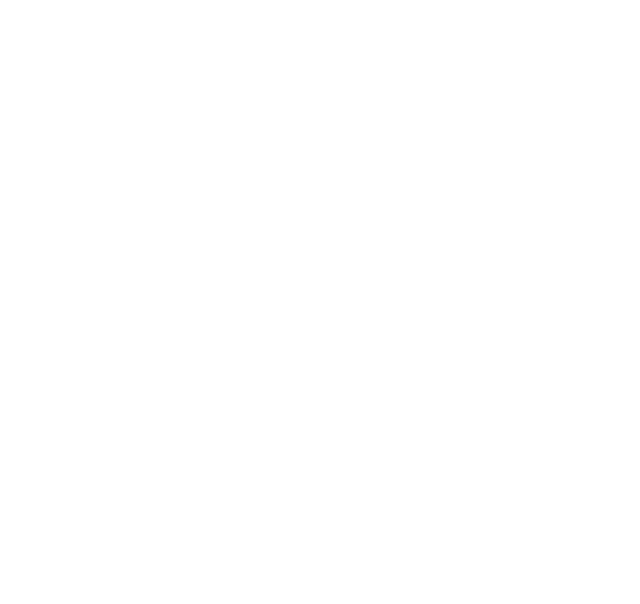
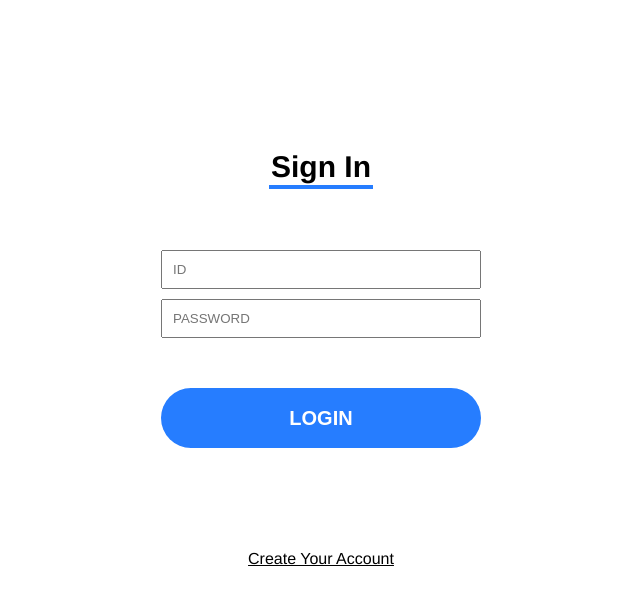
Before and after one commit to kuy00/web-chat-frontend, a Vue app: page /login in a window 1280 px wide. Before the commit this address had no page. Shown: the top 604 px of the page, without its empty margins (319-959 px from the left). Built offline with nearby package versions, Linux system fonts and the light colour scheme.

Commit message:
로그인 페이지 추가

```diff
--- a/src/router.js
+++ b/src/router.js
@@ -1,15 +1,20 @@
-import { createWebHistory, createRouter } from 'vue-router';
+import { createWebHistory, createRouter } from "vue-router";
 
 const routes = [
   {
-        path: '/',
-        name: 'main',
-        component: () => import('./components/HelloWorld'),
+    path: "/login",
+    name: "login",
+    component: () => import("./views/Login"),
   },
   {
-        path: '/socket',
-        name: 'socket',
-        component: () => import('./components/Socket'),
+    path: "/",
+    name: "main",
+    component: () => import("./views/Main"),
+  },
+  {
+    path: "/socket",
+    name: "socket",
+    component: () => import("./components/Socket"),
   }
 ]
 
--- /dev/null
+++ b/src/views/Login.vue
@@ -0,0 +1,80 @@
+<template>
+  <div class="container">
+    <div id="div">
+      <span id="label_text">Sign In</span>
+    </div>
+    <form id="login_form">
+      <input class="input" type="text" v-model="login_info.id" placeholder="ID" required/>
+      <input class="input" type="text" v-model="login_info.password" placeholder="PASSWORD" required/>
+      <button id="login_btn" v-on:click="login">LOGIN</button>
+    </form>
+    <div id="div">
+      <span id="sign_up" v-on:click="signup">Create Your Account</span>
+    </div>
+  </div>
+</template>
+
+<script>
+export default {
+  name: "Login",
+  data: function () {
+    return {
+      login_info: {
+        id: "",
+        password: "",
+      }
+    }
+  },
+  methods: {
+    login: function () {
+      console.log("login")
+    },
+    signup: function () {
+      console.log("sign up")
+    },
+  },
+}
+</script>
+
+<style scoped>
+  .container {
+    width: 400px;
+    height: 500px;
+    display: flex;
+    flex-direction: column;
+  }
+  #div {
+    flex: 1;
+  }
+  #label_text {
+    padding: 2px;
+    border-bottom: 4px solid #267DFF;
+    font-size: 30px;
+    font-weight: bold;
+  }
+  #login_form {
+    flex: 3;
+    display: flex;
+    flex-direction: column;
+    padding: 0px 40px;
+  }
+  .input {
+    padding: 10px;
+    margin-bottom: 10px;
+  }
+  #login_btn {
+    background-color: #267DFF;
+    font-size: 20px;
+    font-weight: bold;
+    color: white;
+    border: 0px;
+    border-radius: 100px;
+    height: 60px;
+    margin-top: 40px;
+    cursor: pointer;
+  }
+  #sign_up {
+    text-decoration: underline;
+    cursor: pointer;
+  }
+</style>
```
Lines whose indentation alone changed are shown as unchanged.
